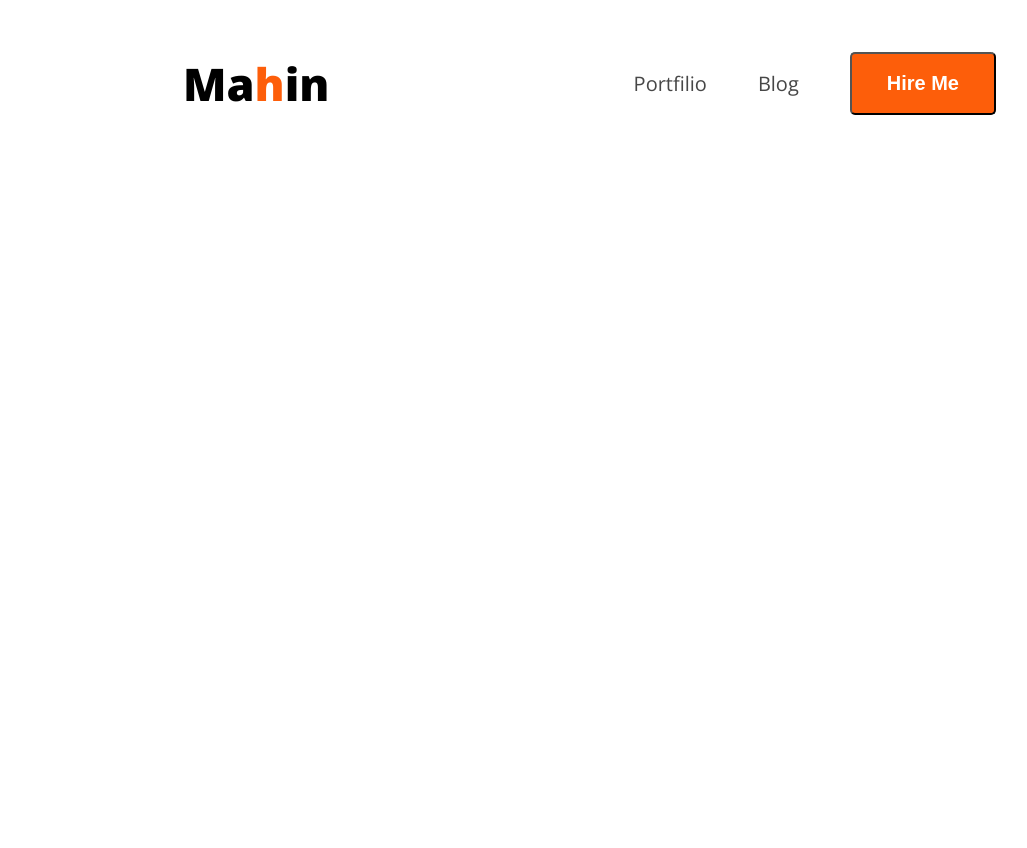
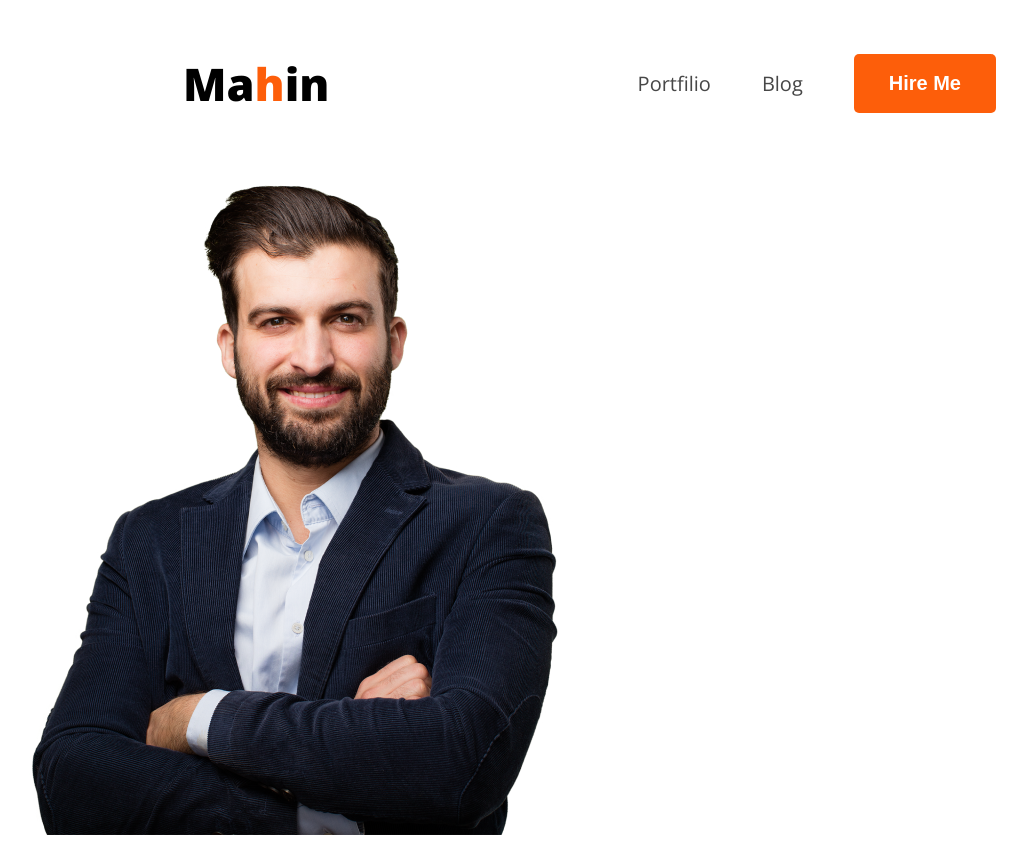
Before and after one commit to programmermahi/Web_Developer_Portfolio, a plain HTML site: page index.html in a window 1280 px wide. Shown: the whole page, without its empty margins (25-1052 px from the left). Before the commit the page ends 800 px from the top, so only its background shows below. Drawn offline with nearby package versions, Linux system fonts and the light colour scheme.

Commit message:
Added hery picture

```diff
--- a/index.html
+++ b/index.html
@@ -19,6 +19,12 @@
                 <li><a href=""><button class="btn-primary">Hire Me</button></a></li>
             </ul>
         </nav>
+        <div class="banner">
+            <div class="banner-content">
+
+            </div>
+          <img src="images/hardy.png" alt="">
+        </div>
     </header>
     <main>
 
--- a/styles/portfolio.css
+++ b/styles/portfolio.css
@@ -43,6 +43,7 @@ nav ul li a{
     font-weight: bold;
     font-size: 20px;
     color: white;
+    border: none;
     padding: 18px 35px;
     border-radius: 5px;
 }
```
